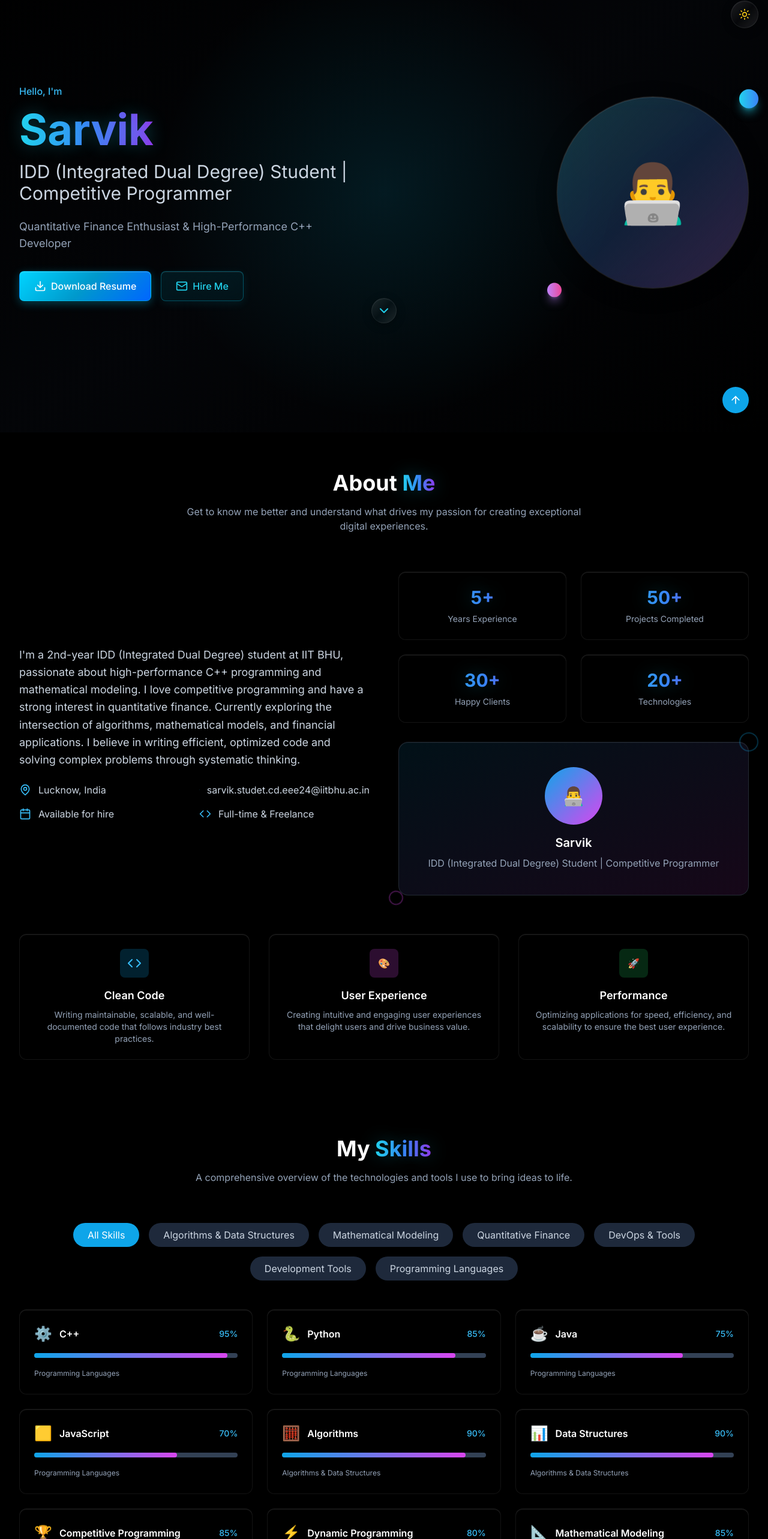
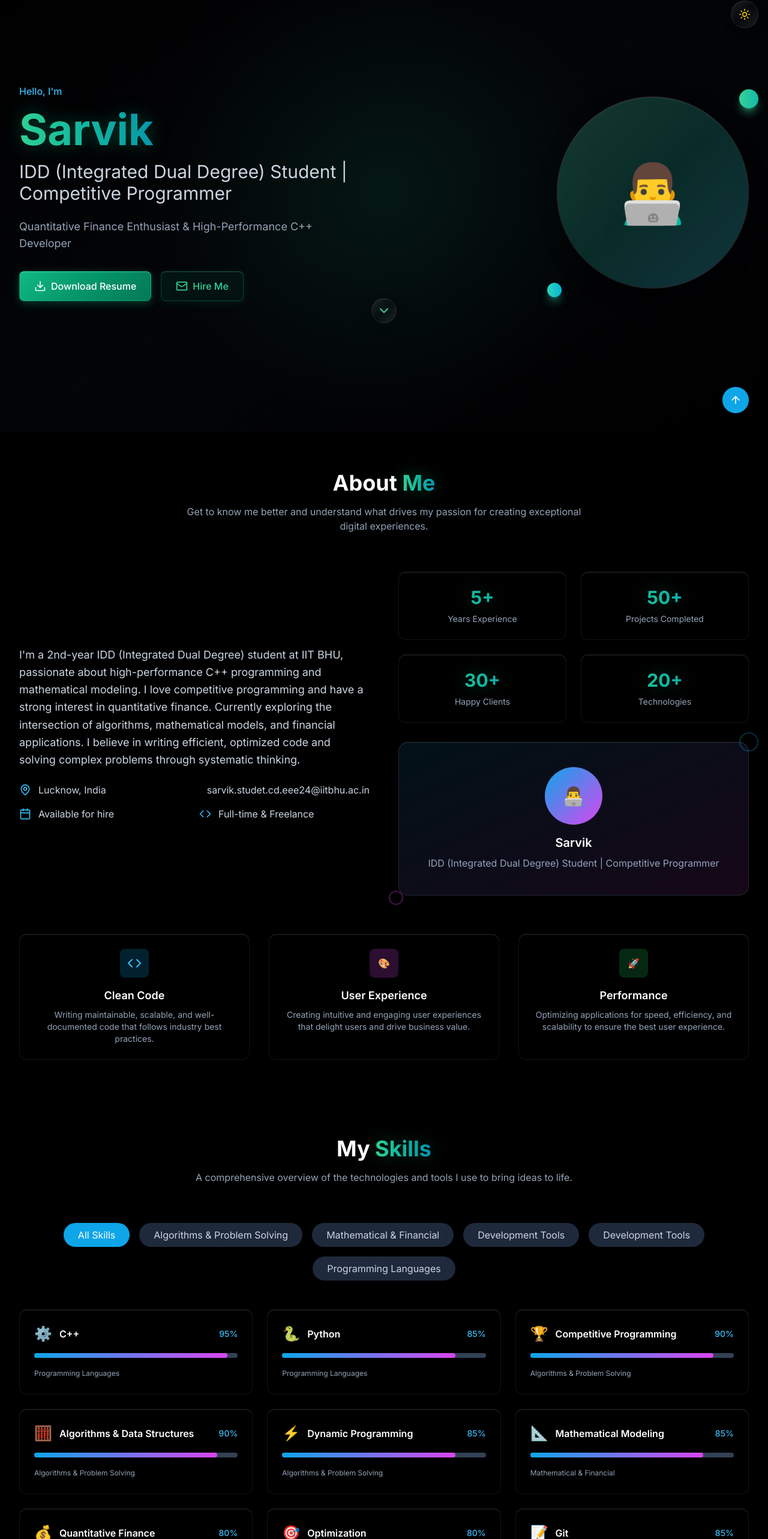
Before and after one commit to SarvikIIT/portfolio, a React (Create React App) app: page / in a window 1280 px wide. Shown: the part 79-2645 px from the top of the page at 60% size. Built offline with nearby package versions, Linux system fonts and the light colour scheme.

Commit message:
Transform to modern emerald theme: sleek design, streamlined skills, focused projects

```diff
--- a/src/components/Hero.tsx
+++ b/src/components/Hero.tsx
@@ -13,7 +13,7 @@ const Hero: React.FC = () => {
       {/* Background Elements */}
       <div className="absolute inset-0 bg-black"></div>
       <div className="absolute inset-0 bg-gradient-to-br from-black via-gray-900/20 to-black"></div>
-      <div className="absolute inset-0 bg-[radial-gradient(circle_at_50%_50%,rgba(0,212,255,0.1),transparent_50%)]"></div>
+      <div className="absolute inset-0 bg-[radial-gradient(circle_at_50%_50%,rgba(16,185,129,0.1),transparent_50%)]"></div>
 
       <div className="container-custom section-padding relative z-10">
         <div className="grid lg:grid-cols-2 gap-12 items-center">
@@ -100,7 +100,7 @@ const Hero: React.FC = () => {
               className="relative"
             >
               <div className="w-64 h-64 md:w-80 md:h-80 rounded-full mirror-surface overflow-hidden">
-                <div className="w-full h-full bg-gradient-to-br from-cyan-500/20 via-blue-500/20 to-purple-500/20 flex items-center justify-center">
+                <div className="w-full h-full bg-gradient-to-br from-emerald-500/20 via-teal-500/20 to-cyan-500/20 flex items-center justify-center">
                   <span className="text-6xl md:text-8xl">👨‍💻</span>
                 </div>
               </div>
@@ -109,12 +109,12 @@ const Hero: React.FC = () => {
               <motion.div
                 animate={{ y: [-10, 10, -10] }}
                 transition={{ duration: 3, repeat: Infinity, ease: "easeInOut" }}
-                className="absolute -top-4 -right-4 w-8 h-8 bg-gradient-to-r from-cyan-400 to-blue-500 rounded-full shadow-lg shadow-cyan-400/50"
+                className="absolute -top-4 -right-4 w-8 h-8 bg-gradient-to-r from-emerald-400 to-teal-500 rounded-full shadow-lg shadow-emerald-400/50"
               />
               <motion.div
                 animate={{ y: [10, -10, 10] }}
                 transition={{ duration: 4, repeat: Infinity, ease: "easeInOut" }}
-                className="absolute -bottom-4 -left-4 w-6 h-6 bg-gradient-to-r from-purple-400 to-pink-500 rounded-full shadow-lg shadow-purple-400/50"
+                className="absolute -bottom-4 -left-4 w-6 h-6 bg-gradient-to-r from-teal-400 to-cyan-500 rounded-full shadow-lg shadow-teal-400/50"
               />
             </motion.div>
           </motion.div>
@@ -133,7 +133,7 @@ const Hero: React.FC = () => {
             transition={{ duration: 2, repeat: Infinity }}
             className="p-2 rounded-full glaze-effect hover:bg-white/10 transition-all duration-300"
           >
-            <ChevronDown className="w-6 h-6 text-cyan-400" />
+            <ChevronDown className="w-6 h-6 text-emerald-400" />
           </motion.button>
         </motion.div>
       </div>
--- a/src/components/Navbar.tsx
+++ b/src/components/Navbar.tsx
@@ -108,7 +108,7 @@ const Navbar: React.FC = () => {
                 duration={500}
                 className={`block px-4 py-2 rounded-lg cursor-pointer transition-all duration-300 ${
                   activeSection === item.to
-                    ? 'bg-cyan-500/20 text-cyan-400 glaze-effect'
+                    ? 'bg-emerald-500/20 text-emerald-400 glaze-effect'
                     : 'text-gray-300 hover:text-white hover:bg-white/5'
                 }`}
                 onClick={() => {
--- a/src/data/projects.ts
+++ b/src/data/projects.ts
@@ -11,63 +11,33 @@ export interface Project {
 
 export const projects: Project[] = [
   {
-    id: 'algorithm-visualizer',
-    title: 'Algorithm Visualizer',
-    description: 'An interactive web application that visualizes various algorithms like sorting, pathfinding, and graph algorithms. Built with C++ backend and React frontend for educational purposes.',
-    image: '/projects/algo-viz.jpg',
-    technologies: ['C++', 'React', 'JavaScript', 'D3.js', 'WebAssembly'],
-    githubUrl: 'https://github.com/SarvikIIT/algorithm-visualizer',
+    id: 'multithreaded-game-engine',
+    title: 'Multithreaded C++ Game Engine',
+    description: 'A high-performance game engine built with modern C++ featuring multithreading, efficient memory management, and real-time rendering capabilities. Designed for complex game development with optimal performance.',
+    image: '/projects/game-engine.jpg',
+    technologies: ['C++', 'OpenGL', 'Multithreading', 'Memory Management', 'Performance Optimization'],
+    githubUrl: 'https://github.com/SarvikIIT/multithreaded-game-engine',
     liveUrl: '#',
     featured: true
   },
   {
-    id: 'trading-strategy-backtester',
-    title: 'Trading Strategy Backtester',
-    description: 'A quantitative finance tool for backtesting trading strategies using historical market data. Implements various technical indicators and risk management features.',
-    image: '/projects/trading.jpg',
-    technologies: ['Python', 'Pandas', 'NumPy', 'Matplotlib', 'Financial Data APIs'],
-    githubUrl: 'https://github.com/SarvikIIT/trading-backtester',
+    id: 'project-2',
+    title: 'Project 2',
+    description: 'Coming soon...',
+    image: '/projects/placeholder.jpg',
+    technologies: ['C++', 'Python', 'Algorithms'],
+    githubUrl: '#',
     liveUrl: '#',
     featured: true
   },
   {
-    id: 'mathematical-modeling-library',
-    title: 'Mathematical Modeling Library',
-    description: 'A C++ library for mathematical modeling and optimization problems. Includes implementations of numerical methods, optimization algorithms, and statistical analysis tools.',
-    image: '/projects/math-lib.jpg',
-    technologies: ['C++', 'Eigen', 'Boost', 'CMake', 'Unit Testing'],
-    githubUrl: 'https://github.com/SarvikIIT/math-modeling-lib',
+    id: 'project-3',
+    title: 'Project 3',
+    description: 'Coming soon...',
+    image: '/projects/placeholder.jpg',
+    technologies: ['C++', 'Python', 'Algorithms'],
+    githubUrl: '#',
     liveUrl: '#',
     featured: true
-  },
-  {
-    id: 'competitive-programming-solutions',
-    title: 'Competitive Programming Solutions',
-    description: 'A collection of my solutions to competitive programming problems from platforms like Codeforces, CodeChef, and LeetCode. Organized by difficulty and topic.',
-    image: '/projects/cp-solutions.jpg',
-    technologies: ['C++', 'Algorithms', 'Data Structures', 'Problem Solving'],
-    githubUrl: 'https://github.com/SarvikIIT/cp-solutions',
-    liveUrl: '#',
-    featured: false
-  },
-  {
-    id: 'portfolio-website',
-    title: 'Portfolio Website',
-    description: 'A modern, responsive portfolio website built with React and Tailwind CSS. Features dark mode, smooth animations, and optimized performance.',
-    image: '/projects/portfolio.jpg',
-    technologies: ['React', 'TypeScript', 'Tailwind CSS', 'Framer Motion', 'Vite'],
-    githubUrl: 'https://github.com/SarvikIIT/portfolio',
-    liveUrl: '#',
-    featured: false
-  },
-  {
-    id: 'data-structures-implementation',
-    title: 'Data Structures Implementation',
-    description: 'A comprehensive implementation of various data structures in C++ with detailed documentation and performance analysis. Includes custom allocators and memory optimization.',
-    image: '/projects/ds-impl.jpg',
-    technologies: ['C++', 'STL', 'Memory Management', 'Performance Analysis'],
-    githubUrl: 'https://github.com/SarvikIIT/data-structures',
-    liveUrl: '#',
-    featured: false
   }
 ];
--- a/src/data/skills.ts
+++ b/src/data/skills.ts
@@ -6,41 +6,29 @@ export interface Skill {
 }
 
 export const skills: Skill[] = [
-  // Programming Languages
+  // Core Programming
   { name: 'C++', level: 95, category: 'languages', icon: '⚙️' },
   { name: 'Python', level: 85, category: 'languages', icon: '🐍' },
-  { name: 'Java', level: 75, category: 'languages', icon: '☕' },
-  { name: 'JavaScript', level: 70, category: 'languages', icon: '🟨' },
 
-  // Algorithms & Data Structures
-  { name: 'Algorithms', level: 90, category: 'frontend', icon: '🧮' },
-  { name: 'Data Structures', level: 90, category: 'frontend', icon: '📊' },
-  { name: 'Competitive Programming', level: 85, category: 'frontend', icon: '🏆' },
-  { name: 'Dynamic Programming', level: 80, category: 'frontend', icon: '⚡' },
+  // Algorithms & Problem Solving
+  { name: 'Competitive Programming', level: 90, category: 'frontend', icon: '🏆' },
+  { name: 'Algorithms & Data Structures', level: 90, category: 'frontend', icon: '🧮' },
+  { name: 'Dynamic Programming', level: 85, category: 'frontend', icon: '⚡' },
 
-  // Mathematical Modeling
+  // Mathematical & Financial
   { name: 'Mathematical Modeling', level: 85, category: 'backend', icon: '📐' },
-  { name: 'Numerical Methods', level: 80, category: 'backend', icon: '🔢' },
-  { name: 'Optimization', level: 75, category: 'backend', icon: '🎯' },
-  { name: 'Statistics', level: 70, category: 'backend', icon: '📈' },
+  { name: 'Quantitative Finance', level: 80, category: 'backend', icon: '💰' },
+  { name: 'Optimization', level: 80, category: 'backend', icon: '🎯' },
 
-  // Quantitative Finance
-  { name: 'Financial Modeling', level: 75, category: 'database', icon: '💰' },
-  { name: 'Risk Management', level: 70, category: 'database', icon: '🛡️' },
-  { name: 'Trading Algorithms', level: 65, category: 'database', icon: '📈' },
-
-  // Tools & Technologies
+  // Development Tools
   { name: 'Git', level: 85, category: 'devops', icon: '📝' },
-  { name: 'VS Code', level: 90, category: 'tools', icon: '💻' },
   { name: 'Linux', level: 80, category: 'tools', icon: '🐧' },
-  { name: 'Docker', level: 65, category: 'tools', icon: '🐳' },
 ];
 
 export const skillCategories = {
-  frontend: 'Algorithms & Data Structures',
-  backend: 'Mathematical Modeling',
-  database: 'Quantitative Finance',
-  devops: 'DevOps & Tools',
+  frontend: 'Algorithms & Problem Solving',
+  backend: 'Mathematical & Financial',
+  devops: 'Development Tools',
   tools: 'Development Tools',
   languages: 'Programming Languages'
 };
--- a/src/index.css
+++ b/src/index.css
@@ -32,8 +32,8 @@
   }
 
   .gradient-text {
-    @apply bg-gradient-to-r from-cyan-400 via-blue-500 to-purple-600 bg-clip-text text-transparent;
-    text-shadow: 0 0 30px rgba(34, 211, 238, 0.3);
+    @apply bg-gradient-to-r from-emerald-400 via-teal-500 to-cyan-600 bg-clip-text text-transparent;
+    text-shadow: 0 0 30px rgba(16, 185, 129, 0.4);
   }
 
   .gradient-bg {
@@ -70,28 +70,28 @@
 
   .btn-primary {
     @apply px-6 py-3 text-white font-medium rounded-lg transition-all duration-300 transform hover:scale-105 focus:outline-none;
-    background: linear-gradient(135deg, #00d4ff 0%, #0099cc 50%, #0066ff 100%);
-    box-shadow: 0 4px 15px rgba(0, 212, 255, 0.3), inset 0 1px 0 rgba(255,255,255,0.2);
-    border: 1px solid rgba(0, 212, 255, 0.3);
+    background: linear-gradient(135deg, #10b981 0%, #059669 50%, #047857 100%);
+    box-shadow: 0 4px 15px rgba(16, 185, 129, 0.3), inset 0 1px 0 rgba(255,255,255,0.2);
+    border: 1px solid rgba(16, 185, 129, 0.3);
   }
 
   .btn-primary:hover {
-    background: linear-gradient(135deg, #00b8e6 0%, #0088b3 50%, #0055e6 100%);
-    box-shadow: 0 6px 20px rgba(0, 212, 255, 0.4), inset 0 1px 0 rgba(255,255,255,0.3);
+    background: linear-gradient(135deg, #059669 0%, #047857 50%, #065f46 100%);
+    box-shadow: 0 6px 20px rgba(16, 185, 129, 0.4), inset 0 1px 0 rgba(255,255,255,0.3);
   }
 
   .btn-secondary {
-    @apply px-6 py-3 text-cyan-400 font-medium rounded-lg transition-all duration-300 transform hover:scale-105 focus:outline-none;
-    background: linear-gradient(135deg, rgba(0, 212, 255, 0.1) 0%, rgba(0, 212, 255, 0.05) 100%);
-    border: 1px solid rgba(0, 212, 255, 0.3);
+    @apply px-6 py-3 text-emerald-400 font-medium rounded-lg transition-all duration-300 transform hover:scale-105 focus:outline-none;
+    background: linear-gradient(135deg, rgba(16, 185, 129, 0.1) 0%, rgba(16, 185, 129, 0.05) 100%);
+    border: 1px solid rgba(16, 185, 129, 0.3);
     backdrop-filter: blur(10px);
-    box-shadow: 0 4px 15px rgba(0, 212, 255, 0.1), inset 0 1px 0 rgba(255,255,255,0.1);
+    box-shadow: 0 4px 15px rgba(16, 185, 129, 0.1), inset 0 1px 0 rgba(255,255,255,0.1);
   }
 
   .btn-secondary:hover {
-    background: linear-gradient(135deg, rgba(0, 212, 255, 0.2) 0%, rgba(0, 212, 255, 0.1) 100%);
+    background: linear-gradient(135deg, rgba(16, 185, 129, 0.2) 0%, rgba(16, 185, 129, 0.1) 100%);
     color: white;
-    box-shadow: 0 6px 20px rgba(0, 212, 255, 0.2), inset 0 1px 0 rgba(255,255,255,0.2);
+    box-shadow: 0 6px 20px rgba(16, 185, 129, 0.2), inset 0 1px 0 rgba(255,255,255,0.2);
   }
 
   .card {
@@ -106,11 +106,11 @@
 
   .card:hover {
     background: linear-gradient(135deg, rgba(0,0,0,0.7) 0%, rgba(0,0,0,0.4) 100%);
-    border: 1px solid rgba(0, 212, 255, 0.2);
+    border: 1px solid rgba(16, 185, 129, 0.2);
     box-shadow:
       0 12px 40px rgba(0,0,0,0.5),
       inset 0 1px 0 rgba(255,255,255,0.15),
-      0 0 20px rgba(0, 212, 255, 0.1);
+      0 0 20px rgba(16, 185, 129, 0.1);
     transform: translateY(-2px);
   }
 
@@ -138,7 +138,7 @@
   .nav-link::after {
     content: '';
     @apply absolute bottom-[-4px] left-0 w-0 h-0.5 transition-all duration-300;
-    background: linear-gradient(90deg, #00d4ff 0%, #0099cc 50%, #0066ff 100%);
+    background: linear-gradient(90deg, #10b981 0%, #059669 50%, #047857 100%);
   }
 
   .nav-link:hover::after {
@@ -146,7 +146,7 @@
   }
 
   .nav-link.active {
-    @apply text-cyan-400;
+    @apply text-emerald-400;
   }
 
   .nav-link.active::after {
```
